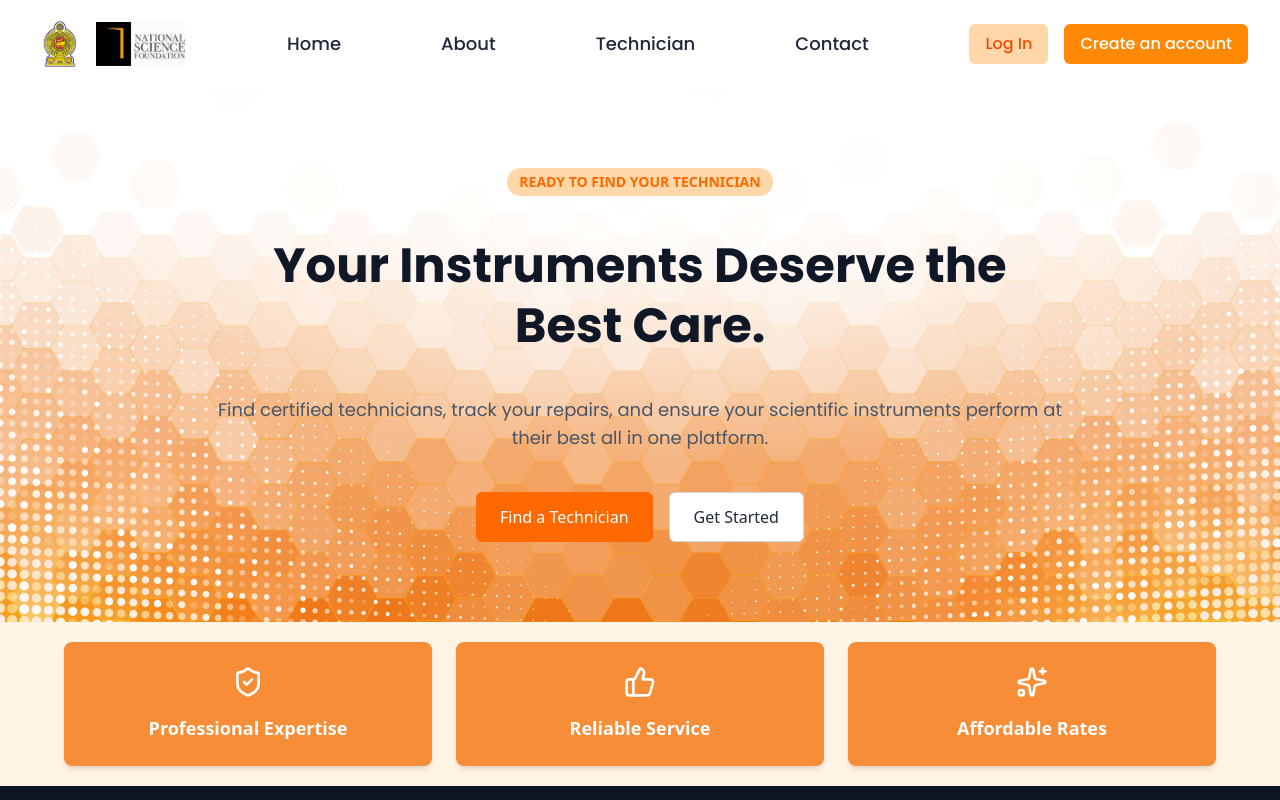
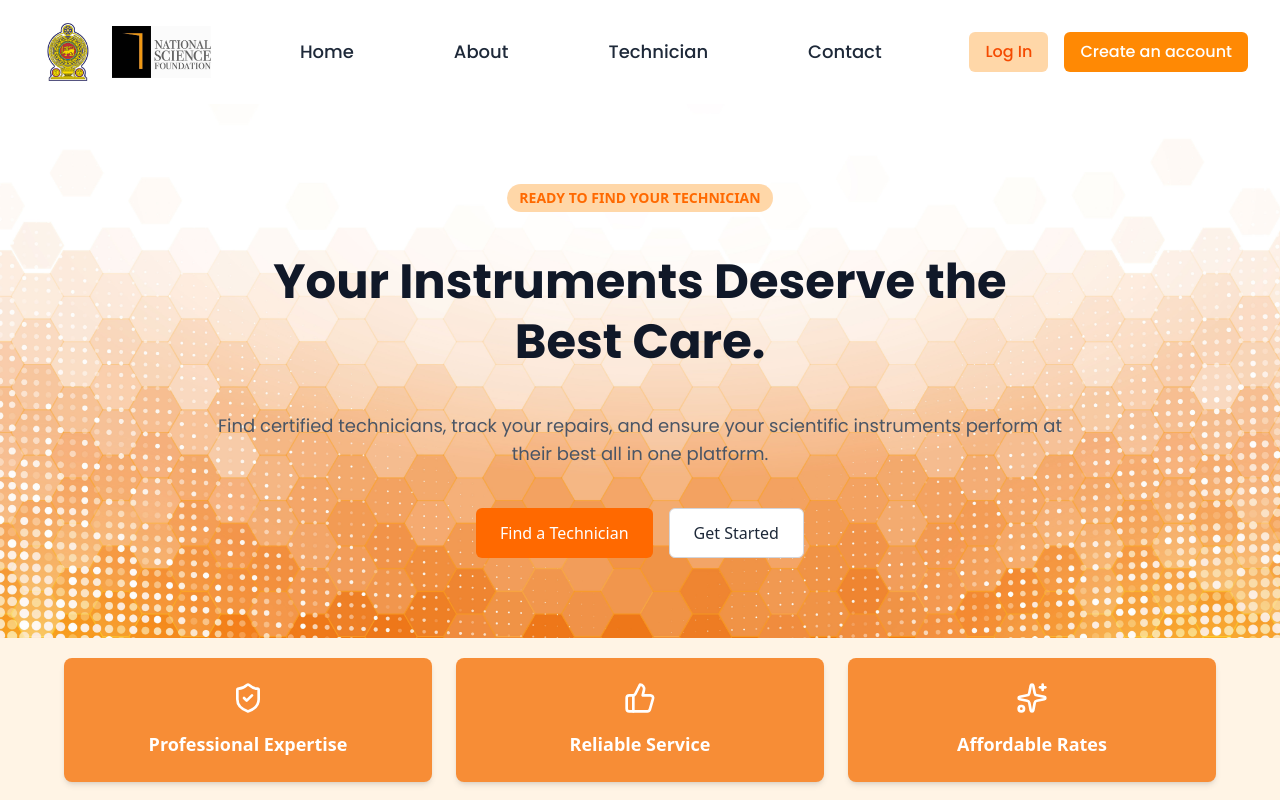
Before and after one commit to avishkaJSPshehan/Instrument-Care, a React (Vite) app in the folder Instrument-Care-Front-End/: page / in a window 1280 px wide. Shown: the top 800 px of the page. Built offline with nearby package versions, Linux system fonts and the light colour scheme.

Commit message:
change and import logo as a component

```diff
--- a/Instrument-Care-Front-End/src/App.jsx
+++ b/Instrument-Care-Front-End/src/App.jsx
@@ -5,6 +5,7 @@ import Home from './Pages/Home';
 import About from './pages/About';
 import Technician from './pages/Technician';
 import Contact from './pages/Contact';
+import Login from './Pages/Auth/login';
 
 export default function App() {
   return (
@@ -14,6 +15,7 @@ export default function App() {
         <Route path="/about" element={<About />} />
         <Route path="/technician" element={<Technician />} />
         <Route path="/contact" element={<Contact />} />
+        <Route path="/auth/login" element={<Login />} />
       </Routes>
     </Router>
   );
--- a/Instrument-Care-Front-End/src/Components/Common/Navbar.jsx
+++ b/Instrument-Care-Front-End/src/Components/Common/Navbar.jsx
@@ -1,7 +1,8 @@
 import React, { useState } from "react";
 import { Menu, X } from "lucide-react";
 import { Link } from "react-router-dom";
-
+import NationalLogo from "../../assets/images/national-logo.jpg";
+import NsfLogo from "../../assets/images/NSF-Logo.jpg";
 
 export default function Navbar() {
   const [menuOpen, setMenuOpen] = useState(false);
@@ -14,8 +15,8 @@ export default function Navbar() {
         <div className="flex justify-between items-center py-4">
           {/* Logo */}
           <div className="flex items-center space-x-2">
-            <img src="src/assets/images/national-logo.jpg" alt="Logo" className="h-14 w-14s" />
-            <img src="src/assets/images/NSF-Logo.jpg" alt="Logo" className="h-11 w-10s" />
+            <img src={NationalLogo} alt="National Logo" className="h-18 w-18" />
+            <img src={NsfLogo} alt="NSF Logo" className="h-13 w-25" />
             {/* <span className="text-xl font-semibold text-gray-800">Instrument Care</span> */}
           </div>
 
@@ -37,9 +38,11 @@ export default function Navbar() {
             {/* <a href="#" className="text-orange-600 font-medium hover:underline font-poppins">
               Log In
             </a> */}
-            <button className="bg-orange-200 text-orange-600 px-4 py-2 rounded-md font-medium hover:bg-orange-100 transition font-poppins">
-              Log In
-            </button>
+            <Link to="/auth/login">
+              <button className="bg-orange-200 text-orange-600 px-4 py-2 rounded-md font-medium hover:bg-orange-100 transition font-poppins">
+                Log In
+              </button>
+            </Link>
             <button className="bg-orange-400 text-white px-4 py-2 rounded-md font-medium hover:bg-orange-500 transition font-poppins">
               Create an account
             </button>
--- /dev/null
+++ b/Instrument-Care-Front-End/src/Pages/Auth/login.jsx
@@ -0,0 +1,13 @@
+import React from 'react'
+import Navbar from '../../Components/Common/Navbar'
+
+export default function Login() {
+  return (
+    <>
+      <Navbar />
+      <div className="p-6">
+        <h1 className="text-3xl font-bold">Login Page</h1>
+      </div>
+    </>
+  )
+}
```
Also changed, not shown: Instrument-Care-Front-End/src/Components/Common/Footer.jsx (added).
